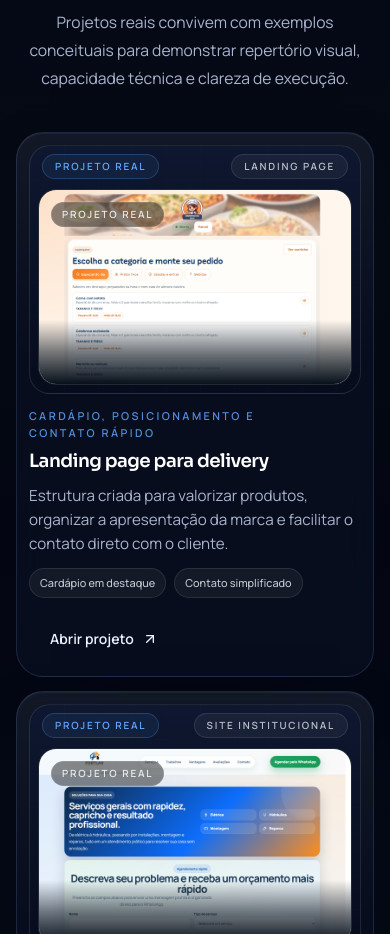
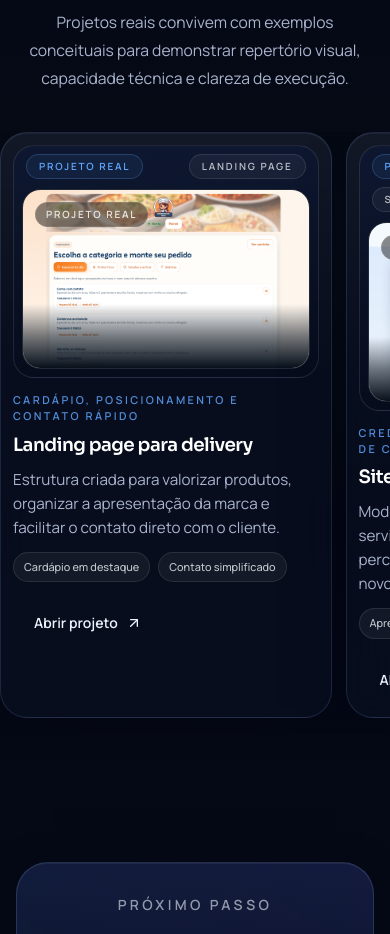
Before and after one commit to GustavobrittoDev/NEXORA, a Next.js app: page / in a window 390 px wide. Shown: the part 7920-8854 px from the top of the page. Built offline with nearby package versions, Linux system fonts and the light colour scheme.

Commit message:
Make projects carousel on mobile

```diff
--- a/app/globals.css
+++ b/app/globals.css
@@ -244,6 +244,29 @@ select {
   .fade-delay-3 {
     animation-delay: 0.24s;
   }
+
+  .project-scrollbar {
+    scrollbar-width: thin;
+    scrollbar-color: rgba(97, 166, 255, 0.55) rgba(255, 255, 255, 0.06);
+  }
+
+  .project-scrollbar::-webkit-scrollbar {
+    height: 0.45rem;
+  }
+
+  .project-scrollbar::-webkit-scrollbar-track {
+    border-radius: 9999px;
+    background: rgba(255, 255, 255, 0.06);
+  }
+
+  .project-scrollbar::-webkit-scrollbar-thumb {
+    border-radius: 9999px;
+    background: linear-gradient(
+      90deg,
+      rgba(59, 130, 246, 0.88),
+      rgba(124, 58, 237, 0.82)
+    );
+  }
 }
 
 @keyframes float {
--- a/app/page.tsx
+++ b/app/page.tsx
@@ -276,11 +276,11 @@ export default function Home() {
               align="center"
             />
 
-            <div className="mt-10 grid gap-3.5 sm:mt-12 sm:gap-4 md:grid-cols-2 lg:grid-cols-4">
+            <div className="project-scrollbar -mx-4 mt-10 flex snap-x snap-mandatory gap-3.5 overflow-x-auto px-4 pb-4 sm:mx-0 sm:mt-12 sm:gap-4 sm:px-0 sm:pb-0 md:grid md:overflow-visible lg:grid-cols-4">
               {projects.map((project, index) => (
                 <article
                   key={project.name}
-                  className="panel group lift-hover overflow-hidden rounded-[1.7rem] p-3 fade-up sm:rounded-[2rem] sm:p-4"
+                  className="panel group lift-hover w-[85vw] max-w-[22rem] shrink-0 snap-start overflow-hidden rounded-[1.7rem] p-3 fade-up sm:w-[22rem] sm:rounded-[2rem] sm:p-4 md:w-auto md:max-w-none md:shrink md:snap-none"
                   style={{ animationDelay: `${index * 75}ms` }}
                 >
                   <div className="relative overflow-hidden rounded-[1.3rem] border border-white/10 bg-[linear-gradient(180deg,rgba(14,24,48,0.96),rgba(7,13,29,0.92))] p-2 sm:rounded-[1.5rem] sm:p-2.5">
```
